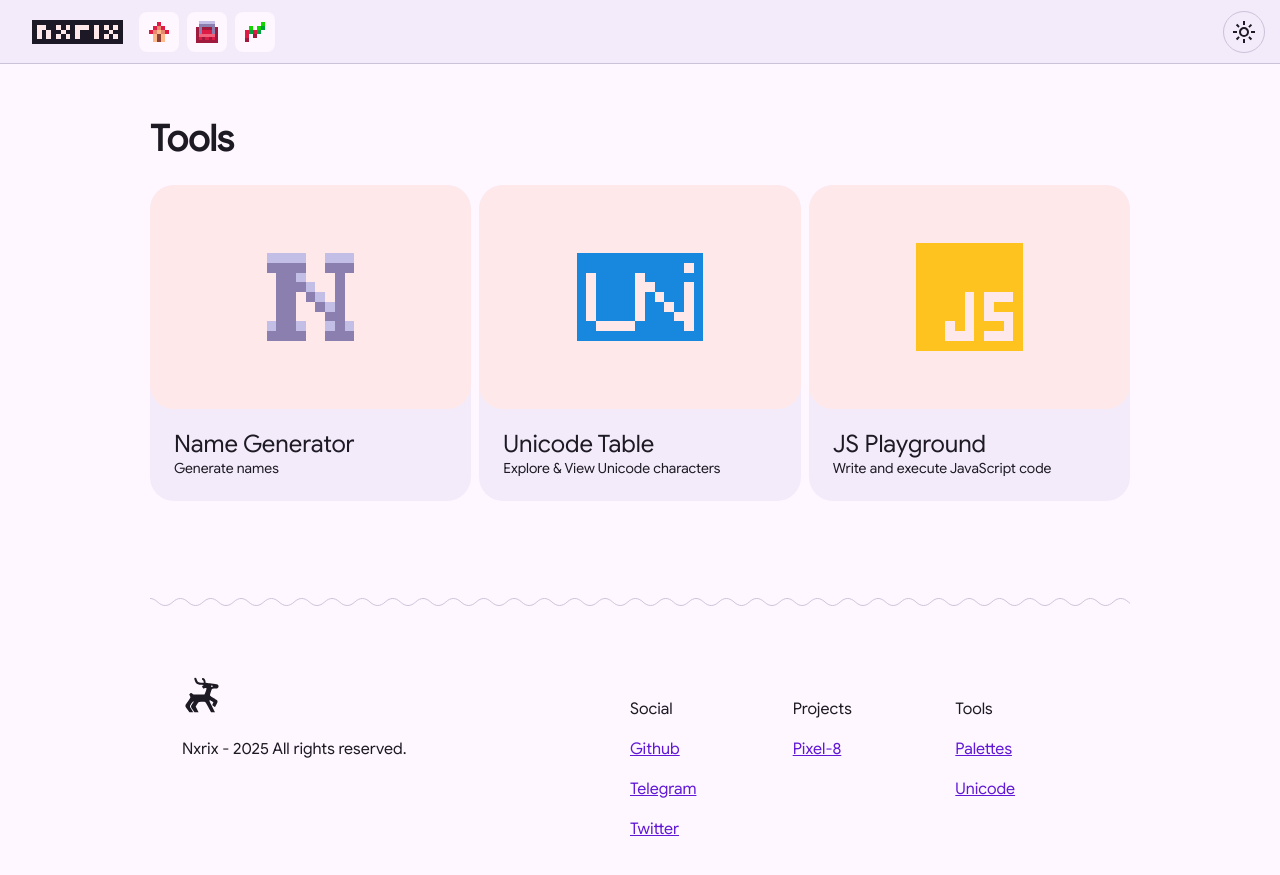
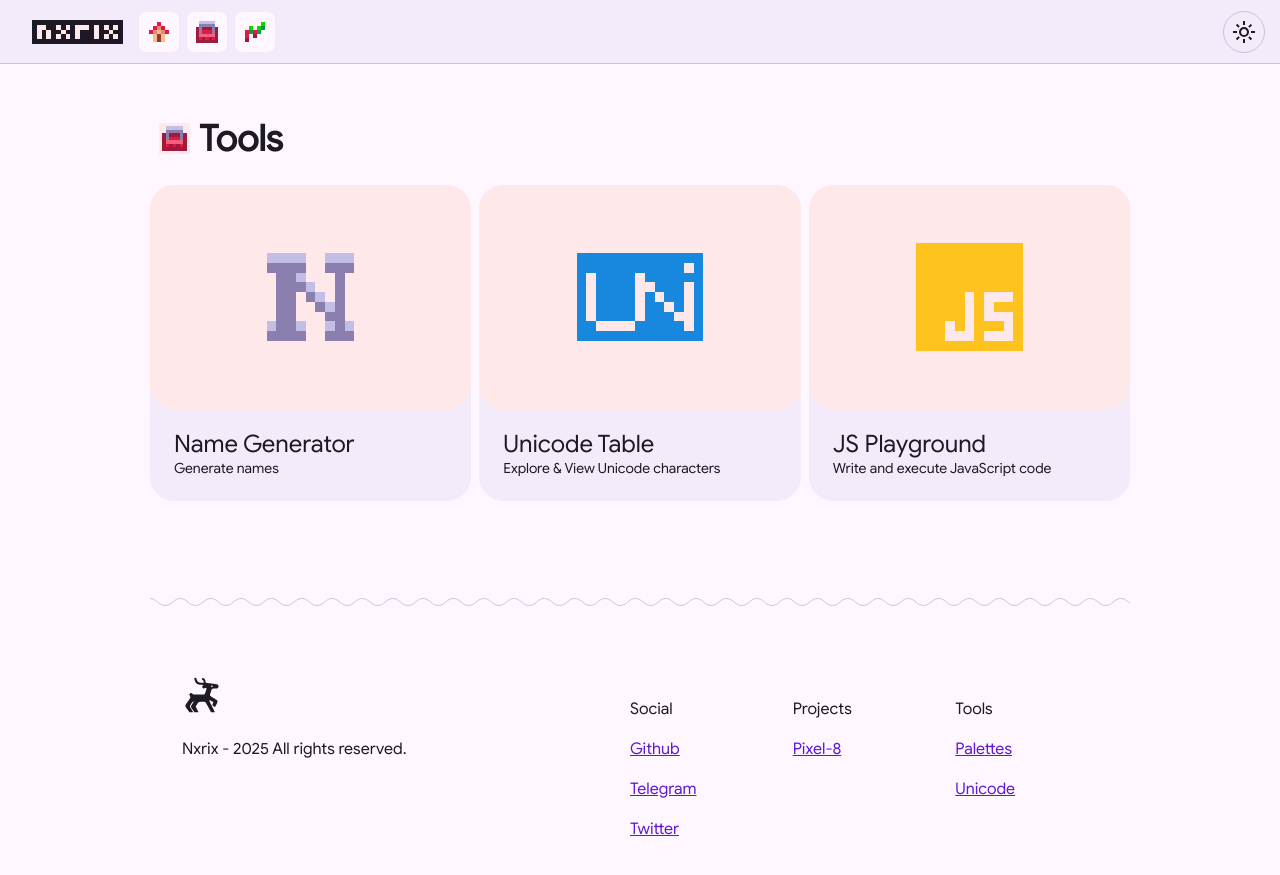
Before and after one commit to Nxrix/nxrix.github.io, a Jekyll site: the page built from tools.html, in a window 1280 px wide. Shown: the top 875 px of the page. Built offline with Jekyll 4.4.1, drawn with Linux system fonts in a browser that asks for light colours.

Commit message:
Update tools.html

```diff
--- a/tools.html
+++ b/tools.html
@@ -4,7 +4,7 @@
 description: ""
 ---
 
-<h2>Tools</h2>
+<h2><img src="./img/icons/tools-0.png" class="pixelated h2-icon">Tools</h2>
 <div class="cart_set">
   {% assign sorted_tools = site.tools | sort: "cid" | reverse %}
   {% for tool in sorted_tools %}
```
